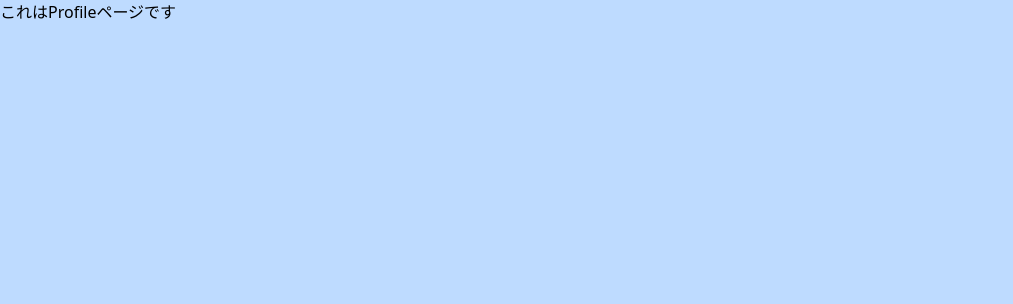
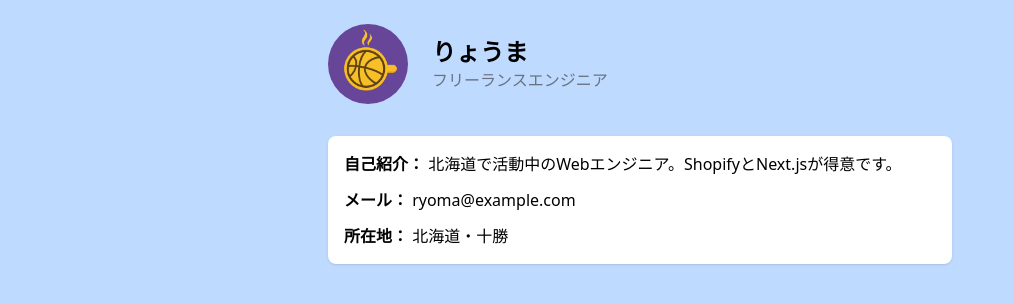
Before and after one commit to ryoma-abe/next-practice-sns, a Next.js app: page /profile in a window 1280 px wide. Shown: the top 304 px of the page, without its empty margins (0-1013 px from the left). Built offline with nearby package versions, Linux system fonts and the light colour scheme.

Commit message:
プロフィールページを更新し、ユーザー情報と自己紹介を表示する新しいレイアウトを追加しました。画像の表示も含まれています。

```diff
--- a/src/app/profile/page.tsx
+++ b/src/app/profile/page.tsx
@@ -1,5 +1,38 @@
-import React from "react";
+"use client";
+
+import Image from "next/image";
 
 export default function ProfilePage() {
-  return <div>これはProfileページです</div>;
+  return (
+    <div className="max-w-2xl mx-auto p-6">
+      {/* プロフィール上部 */}
+      <div className="flex items-center gap-6 mb-8">
+        <Image
+          src="/images/demo.png"
+          alt="プロフィール画像"
+          width={80}
+          height={80}
+          className="rounded-full"
+        />
+        <div>
+          <h1 className="text-2xl font-bold">りょうま</h1>
+          <p className="text-gray-500">フリーランスエンジニア</p>
+        </div>
+      </div>
+
+      {/* プロフィール詳細 */}
+      <div className="bg-white p-4 rounded-lg shadow space-y-3">
+        <p>
+          <span className="font-semibold">自己紹介：</span>{" "}
+          北海道で活動中のWebエンジニア。ShopifyとNext.jsが得意です。
+        </p>
+        <p>
+          <span className="font-semibold">メール：</span> ryoma@example.com
+        </p>
+        <p>
+          <span className="font-semibold">所在地：</span> 北海道・十勝
+        </p>
+      </div>
+    </div>
+  );
 }
```
